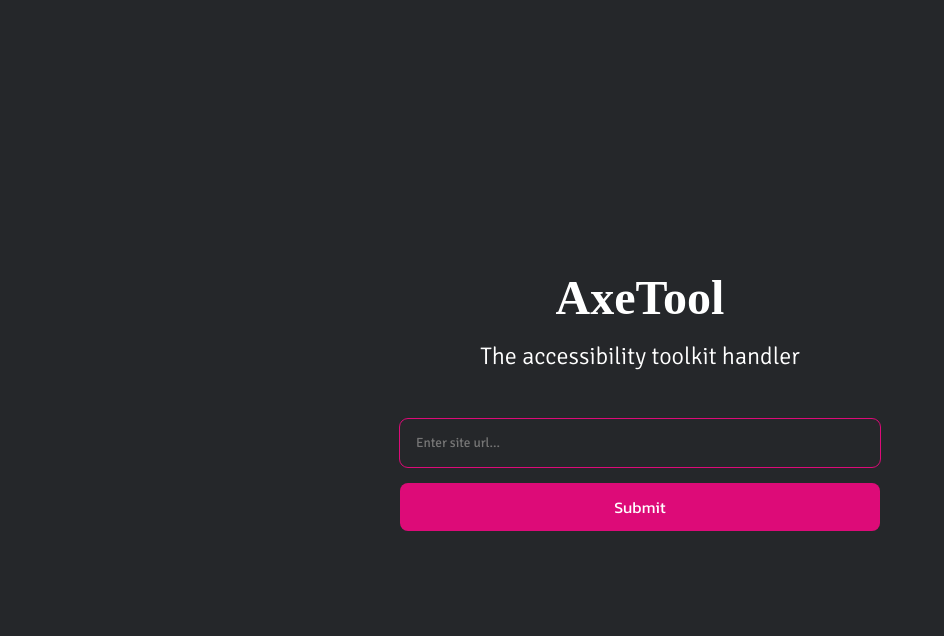
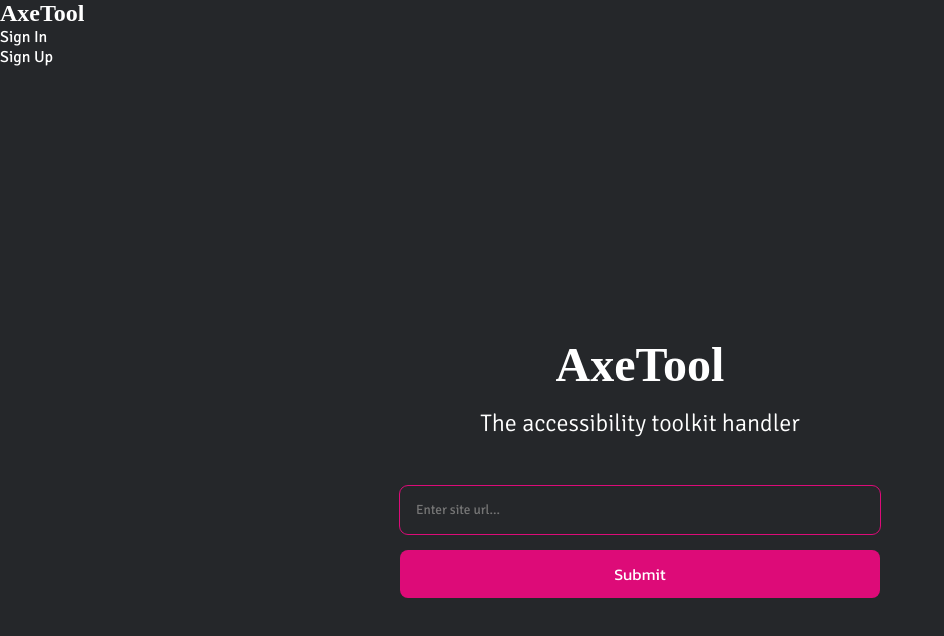
Before and after one commit to hassanShakur/accessibility-toolkit, a Next.js app in the folder client/: page / in a window 1280 px wide. Shown: the top 636 px of the page, without its empty margins (0-944 px from the left). Built offline with nearby package versions, Linux system fonts and the light colour scheme; a web font is replaced by a local one.

Commit message:
add separate nav

```diff
--- a/client/app/globals.scss
+++ b/client/app/globals.scss
@@ -59,6 +59,7 @@ h4,
 h5,
 h6 {
   font-family: 'Salsa', cursive;
+  color: var(--font-color);
 }
 
 // flex-column-center mixin
--- a/client/app/layout.tsx
+++ b/client/app/layout.tsx
@@ -1,5 +1,6 @@
 import type { Metadata } from 'next';
 import './globals.scss';
+import Header from '@/components/header';
 
 export const metadata: Metadata = {
   title: 'Accessibility Toolkit',
@@ -12,8 +13,11 @@ export default function RootLayout({
   children: React.ReactNode;
 }) {
   return (
-      <html lang='en'>
-        <body>{children}</body>
-      </html>
+    <html lang='en'>
+      <body>
+        <Header />
+        <main>{children}</main>
+      </body>
+    </html>
   );
 }
--- a/client/app/page.tsx
+++ b/client/app/page.tsx
@@ -3,21 +3,18 @@ import { Provider } from 'react-redux';
 import store from '@/redux/store';
 import Form from '@/components/home/Form';
 
-
 import './page.scss';
 
 const Home = () => {
-
-
   return (
     <Provider store={store}>
-      <main>
+      <>
         <div className='hero'>
           <h1>AxeTool</h1>
           <p>The accessibility toolkit handler</p>
         </div>
         <Form />
-      </main>
+      </>
     </Provider>
   );
 };
--- /dev/null
+++ b/client/components/header/index.tsx
@@ -0,0 +1,21 @@
+import React from 'react';
+
+const Header = () => {
+  return (
+    <header>
+      <nav>
+        <h1 id='logo'>AxeTool</h1>
+        <ul>
+          <li>
+            <a href='#'>Sign In</a>
+          </li>
+          <li>
+            <a href='#'>Sign Up</a>
+          </li>
+        </ul>
+      </nav>
+    </header>
+  );
+};
+
+export default Header;
```
